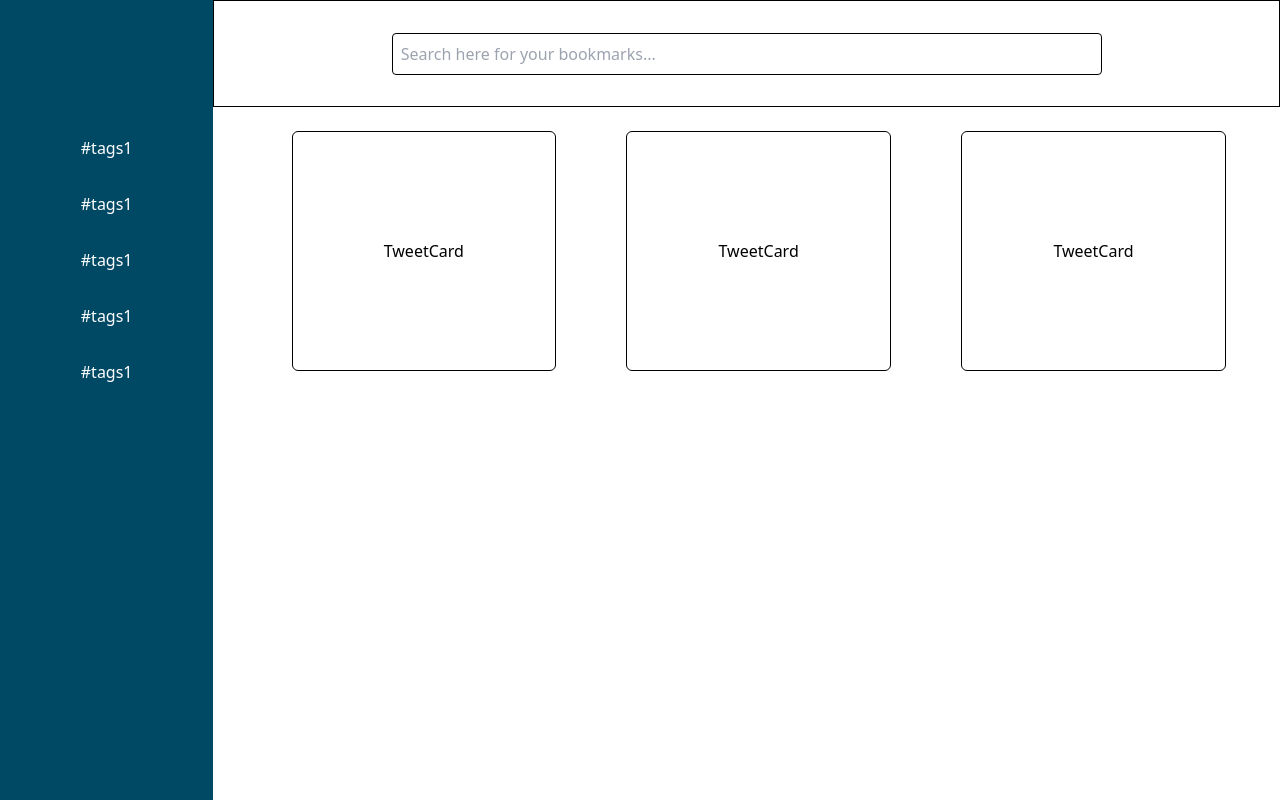
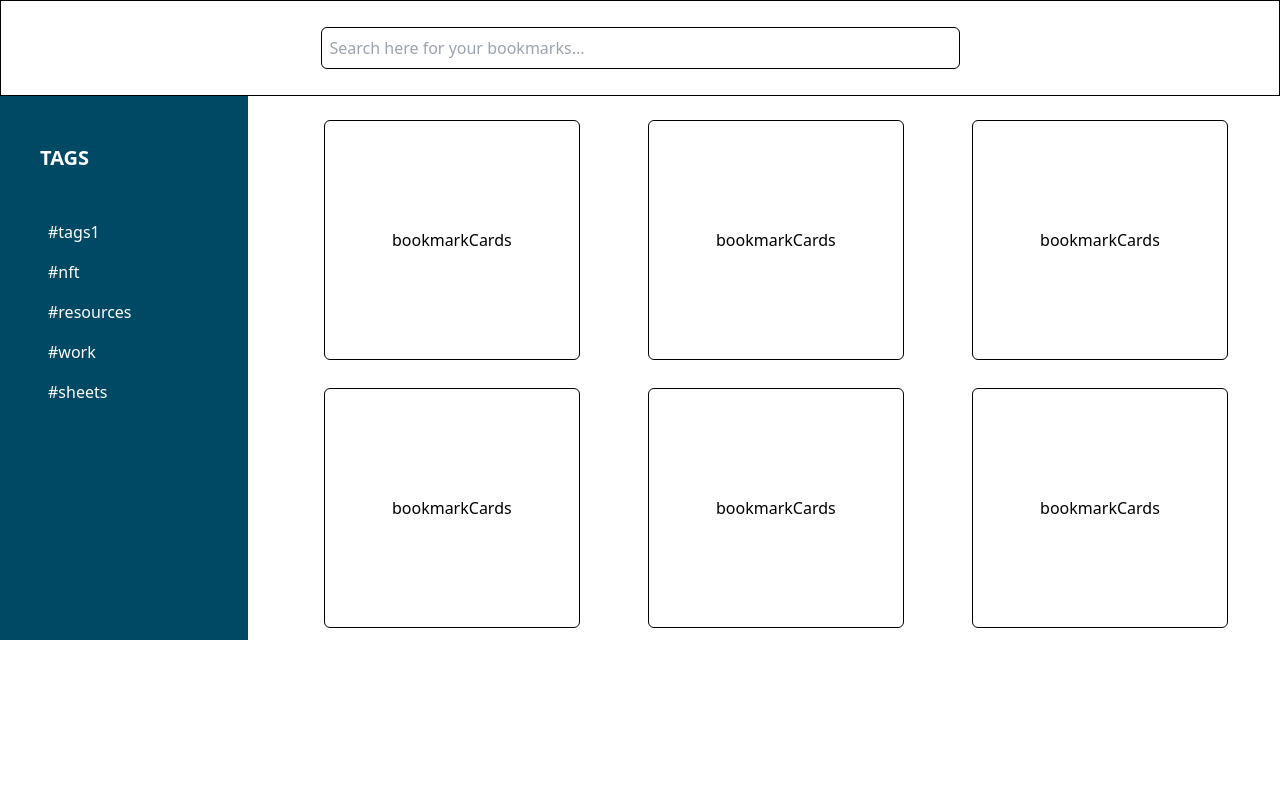
Before and after one commit to bigansh/tweepsbook, a Next.js app in the folder frontend/: page /app/dashboard in a window 1280 px wide. Built offline with nearby package versions, Linux system fonts and the light colour scheme.

Commit message:
Update components

```diff
--- a/frontend/pages/_app.js
+++ b/frontend/pages/_app.js
@@ -1,4 +1,3 @@
-import Navbar from '../src/components/Navbar'
 import '../styles/globals.css'
 import Head from 'next/head'
 
--- a/frontend/pages/app/dashboard.js
+++ b/frontend/pages/app/dashboard.js
@@ -1,23 +1,25 @@
 import Tags from '../../src/components/Tags';
-import TweetCard from '../../src/components/TweetCard';
+import BookmarkCards from '../../src/components/BookmarkCards';
 import SearchBar from '../../src/components/SearchBar';
 
 export default function dashboard() {
 
     return (
-        <div className="flex min-h-screen overflow-hidden">
-            <div className="flex flex-col items-start bg-dark-blue pt-10 w-1/5">
-                <Tags />
+        <div className="min-h-screen overflow-hidden">
+
+            <div className="flex items-center justify-center h-24 border border-black">
+                <SearchBar />
             </div>
 
-            <div className="flex flex-col min-h-screen w-5/6 sm:w-full">
-                <div className="flex items-center justify-center border h-32">
-                    <SearchBar />
+            <div className='flex'>
+                <div className="flex flex-col items-start bg-dark-blue pt-10 w-1/5">
+                    <Tags />
                 </div>
 
-
-                <TweetCard />
-
+                <div className='w-5/6'>
+                    <BookmarkCards />
+                </div>
             </div>
-        </div>);
+        </div>
+    );
 }
--- /dev/null
+++ b/frontend/src/components/BookmarkCards.js
@@ -0,0 +1,29 @@
+import React from 'react'
+
+const bookmarkCards = () => {
+  return (
+    <div className="flex flex-wrap justify-evenly  p-1 m-3 h-full w-full">
+        <div className='flex rounded-md flex-col items-center justify-center border w-1/4 h-60 p-1 m-2 '>
+            <h1>bookmarkCards</h1>
+        </div>
+        <div className='flex rounded-md flex-col items-center justify-center border w-1/4 h-60 p-1 m-2 '>
+            <h1>bookmarkCards</h1>
+        </div>
+        <div className='flex rounded-md flex-col items-center justify-center border w-1/4 h-60 p-1 m-2 '>
+            <h1>bookmarkCards</h1>
+        </div>
+        <div className='flex rounded-md flex-col items-center justify-center border w-1/4 h-60 p-1 m-2 '>
+            <h1>bookmarkCards</h1>
+        </div>
+        <div className='flex rounded-md flex-col items-center justify-center border w-1/4 h-60 p-1 m-2 '>
+            <h1>bookmarkCards</h1>
+        </div>
+        <div className='flex rounded-md flex-col items-center justify-center border w-1/4 h-60 p-1 m-2 '>
+            <h1>bookmarkCards</h1>
+        </div>
+
+    </div>
+  )
+}
+
+export default bookmarkCards
--- /dev/null
+++ b/frontend/src/components/SearchBar.js
@@ -0,0 +1,11 @@
+import React from 'react'
+
+const searchBar = () => {
+    return (
+
+        <input type="text" className="m-1 p-2 rounded-md border w-1/2" placeholder="Search here for your bookmarks..." />
+
+    )
+}
+
+export default searchBar
--- a/frontend/src/components/SearchBar/index.js
+++ /dev/null
@@ -1,11 +0,0 @@
-import React from 'react'
-
-const index = () => {
-    return (
-
-        <input type="text" className="m-1 p-2 rounded border w-2/3" placeholder="Search here for your bookmarks..." />
-
-    )
-}
-
-export default index
--- /dev/null
+++ b/frontend/src/components/Tags.js
@@ -0,0 +1,18 @@
+import React from 'react'
+
+const tags = () => {
+  return (
+    <div className="flex flex-col items-start h-full w-full mt-2 text-white">
+      <h1 className='text-xl mb-10 font-bold pl-10'>TAGS</h1>
+        <div className='flex flex-col ml-10 items-start'>
+        <button className="m-1 p-1 ">#tags1</button>
+        <button className="m-1 p-1 ">#nft</button>
+        <button className="m-1 p-1 ">#resources</button>
+        <button className="m-1 p-1 ">#work</button>
+        <button className="m-1 p-1 ">#sheets</button>
+        </div>
+    </div>
+  )
+}
+
+export default tags
--- a/frontend/src/components/Tags/index.js
+++ /dev/null
@@ -1,15 +0,0 @@
-import React from 'react'
-
-const index = () => {
-  return (
-    <div className="flex flex-col items-center h-full w-full mt-20 text-white">
-        <button className="m-2 p-2 ">#tags1</button>
-        <button className="m-2 p-2 ">#tags1</button>
-        <button className="m-2 p-2 ">#tags1</button>
-        <button className="m-2 p-2 ">#tags1</button>
-        <button className="m-2 p-2 ">#tags1</button>
-    </div>
-  )
-}
-
-export default index
--- a/frontend/src/components/TweetCard/index.js
+++ /dev/null
@@ -1,20 +0,0 @@
-import React from 'react'
-
-const index = () => {
-  return (
-    <div className="flex flex-wrap justify-evenly  p-1 m-3 h-full w-full">
-        <div className='flex rounded-md flex-col items-center justify-center border w-1/4 h-60 p-1 m-2 '>
-            <h1>TweetCard</h1>
-        </div>
-        <div className='flex rounded-md flex-col items-center justify-center border w-1/4 h-60 p-1 m-2 '>
-            <h1>TweetCard</h1>
-        </div>
-        <div className='flex rounded-md flex-col items-center justify-center border w-1/4 h-60 p-1 m-2 '>
-            <h1>TweetCard</h1>
-        </div>
-
-    </div>
-  )
-}
-
-export default index
```
Also changed, not shown: frontend/src/components/Navbar.js (renamed from frontend/src/components/Navbar/index.js, +4 -3 lines).
